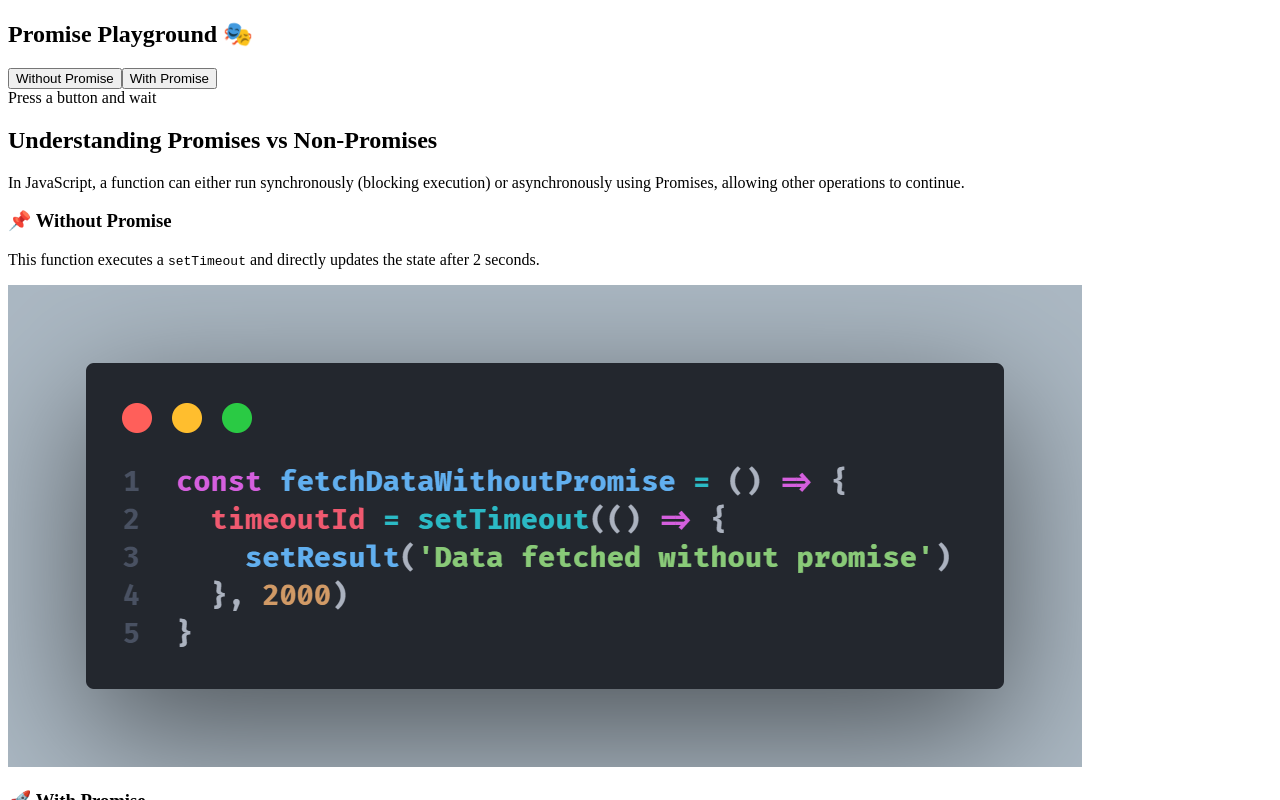
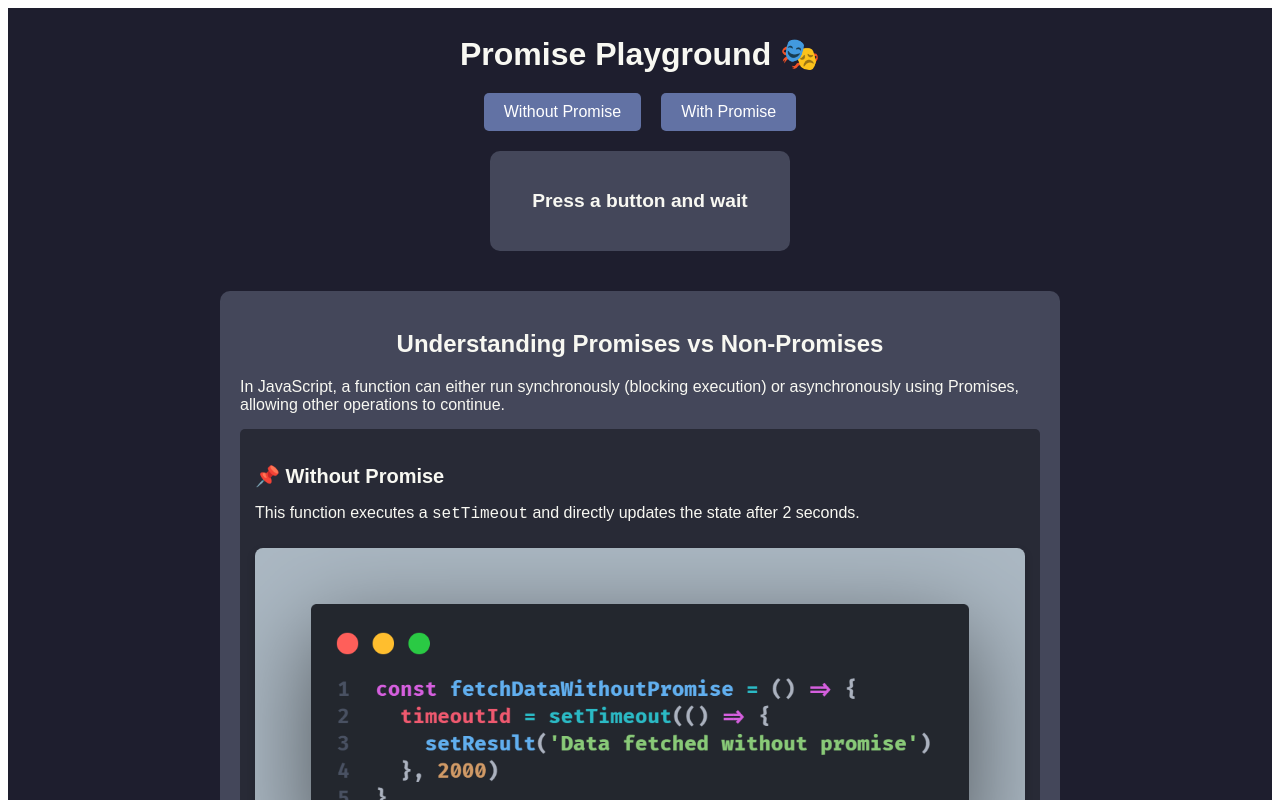
Before and after one commit to Espadv69/PromisePlayground, a React (Vite) app: page / in a window 1280 px wide. Shown: the top 800 px of the page. Built offline with nearby package versions, Linux system fonts and the light colour scheme; the HTML template or start-up script is replaced by a standard one.

Commit message:
Add styles for FunctionTester component to enhance UI and user experience

```diff
--- a/src/components/FunctionTester.css
+++ b/src/components/FunctionTester.css
@@ -0,0 +1,117 @@
+:root {
+  --bg-color: #1e1e2e;
+  --text-color: #f8f8f2;
+  --button-bg: #6272a4;
+  --button-hover: #bd93f9;
+  --screen-bg: #44475a;
+  --code-bg: #282a36;
+}
+
+.promises-container {
+  display: flex;
+  flex-direction: column;
+  align-items: center;
+  justify-content: center;
+  background-color: var(--bg-color);
+  color: var(--text-color);
+  font-family: Arial, sans-serif;
+  text-align: center;
+}
+
+.title {
+  font-size: 2rem;
+  margin-bottom: 20px;
+}
+
+.buttons-container {
+  display: flex;
+  gap: 20px;
+  margin-bottom: 20px;
+}
+
+.action-btn {
+  padding: 10px 20px;
+  font-size: 1rem;
+  background-color: var(--button-bg);
+  color: white;
+  border: none;
+  border-radius: 5px;
+  cursor: pointer;
+  transition: background 0.3s ease;
+}
+
+.action-btn:hover {
+  background-color: var(--button-hover);
+}
+
+.result-screen {
+  width: 300px;
+  height: 100px;
+  background-color: var(--screen-bg);
+  display: flex;
+  align-items: center;
+  justify-content: center;
+  border-radius: 10px;
+  font-size: 1.2rem;
+  font-weight: bold;
+  margin-bottom: 20px;
+}
+
+.explanation-container {
+  width: 100%;
+  max-width: 800px;
+  background: var(--screen-bg);
+  padding: 20px;
+  border-radius: 10px;
+  text-align: left;
+  margin-top: 20px;
+}
+
+.explanation-title {
+  text-align: center;
+  font-size: 1.5rem;
+}
+
+.explanation-text {
+  font-size: 1rem;
+  margin-bottom: 15px;
+}
+
+.code-section {
+  background: var(--code-bg);
+  padding: 15px;
+  border-radius: 5px;
+  margin: 10px 0;
+}
+
+.code-title {
+  font-size: 1.25rem;
+  margin-bottom: 10px;
+}
+
+.code-description {
+  font-size: 1rem;
+  margin-bottom: 10px;
+}
+
+.code-snippet-img {
+  width: 100%;
+  margin: 15px 0;
+  border-radius: 8px;
+  box-shadow: 0 4px 8px rgba(0, 0, 0, 0.2);
+}
+
+.key-differences-title {
+  font-size: 1.25rem;
+  margin-top: 20px;
+}
+
+.key-differences-list {
+  margin-top: 10px;
+  padding-left: 20px;
+  font-size: 1rem;
+}
+
+.key-differences-list li {
+  margin-bottom: 8px;
+}
```
